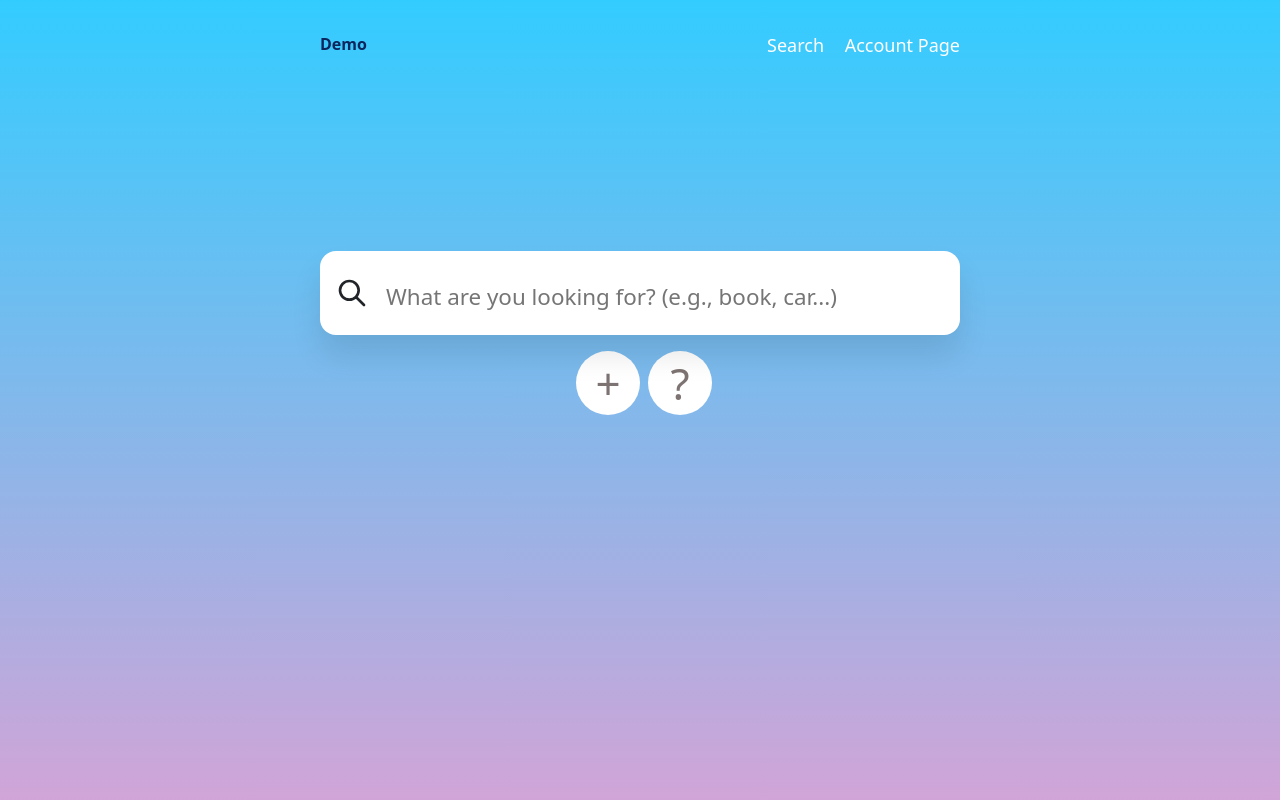
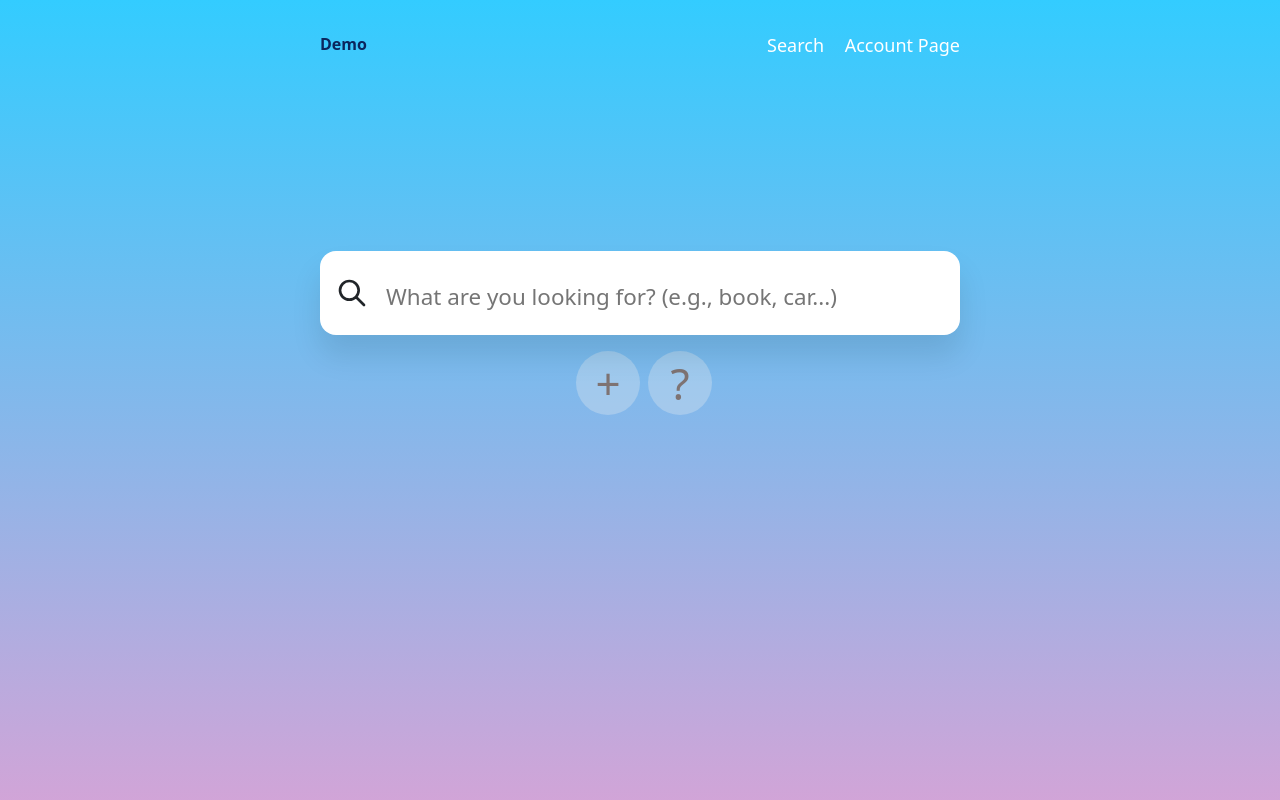
Before and after one commit to nidaozcelik/search-engine-app, a React (Create React App) app: page / in a window 1280 px wide. Shown: the top 800 px of the page. Built offline with nearby package versions, Linux system fonts and the light colour scheme.

Commit message:
words slice, general refactor made

```diff
--- a/public/index.html
+++ b/public/index.html
@@ -24,7 +24,6 @@
       work correctly both with client-side routing and a non-root public URL.
       Learn how to configure a non-root public URL by running `npm run build`.
     -->
-    <title>React App</title>
   </head>
   <body>
     <noscript>You need to enable JavaScript to run this app.</noscript>
--- a/src/assets/navbar.scss
+++ b/src/assets/navbar.scss
@@ -55,7 +55,6 @@
   color: #7e7373;
   cursor: pointer;
   margin-left: 0.5rem;
-  background-color: #fff;
   display: flex;
   align-items: center;
   justify-content: center;
--- a/src/components/search/add-word.jsx
+++ /dev/null
@@ -1,74 +0,0 @@
-import React, { useEffect, useState, useContext } from 'react'
-import { useSelector, useDispatch } from "react-redux"
-import Form from 'react-bootstrap/Form'
-import Button from 'react-bootstrap/Button'
-import InputGroup from 'react-bootstrap/InputGroup'
-import { wordAdd, resetWord, setNotifications, resetNotifications, setShowNotification } from "../../features/words-slice"
-import Toast from 'react-bootstrap/Toast'
-import ToastContainer from 'react-bootstrap/ToastContainer'
-import { SearchContext } from './search-context'
-
-const AddWord = () => {
-  const { word, setAddWord } = useContext(SearchContext)
-
-  const dispatch = useDispatch()
-  const [meaning, setMeaning] = useState()
-
-  const notifications = useSelector((state) => state.words.notifications)
-  const showNotification = useSelector((state) => state.words.showNotification)
-
-  useEffect(() => {
-    resetNotifications()
-  }, [])
-
-  const toggleShowStatus = () => {
-    dispatch(setShowNotification(false))
-    dispatch(resetNotifications())
-  }
-
-  const handChangeMeaningState = (e) => {
-    setMeaning(e)
-  }
-
-  const handleOnClickAddWord = () => {
-    dispatch(wordAdd({ name: word, meaning: meaning }))
-    dispatch(setNotifications(
-      {
-        key: Math.random(),
-        status: 'Success',
-        message: 'Successfully saved.'
-      }))
-    dispatch(setShowNotification(true))
-    setAddWord(false)
-    dispatch(resetWord())
-  }
-
-  return <div className='add-word'>
-    <InputGroup>
-      <Form.Control
-        className='add-word-input'
-        placeholder="Add meaning"
-        as="textarea"
-        onChange={(e) => handChangeMeaningState(e.target.value)}
-      />
-      <Button variant="outline-secondary" id="button-addon2" onClick={handleOnClickAddWord}>
-        Add
-      </Button>
-    </InputGroup>
-    <ToastContainer position="top-end" className="p-3">
-      {
-        notifications &&
-        notifications.map(notification => {
-          return <Toast onClose={toggleShowStatus} key={notification.key} show={showNotification} animation={false}>
-            <Toast.Header>
-              <strong className="me-auto">{notification.status}</strong>
-            </Toast.Header>
-            <Toast.Body>{notification.message}</Toast.Body>
-          </Toast>
-        })
-      }
-    </ToastContainer>
-  </div>
-}
-
-export default AddWord
--- a/src/components/search/index.jsx
+++ b/src/components/search/index.jsx
@@ -1,46 +1,39 @@
-import React, { useState } from 'react'
-import { useSelector, useDispatch } from "react-redux"
-import { setWord, resetWord, setNotifications, resetNotifications, setShowNotification } from "../../features/words-slice"
+import React from 'react'
+import { useSelector, useDispatch } from 'react-redux'
 import Toast from 'react-bootstrap/Toast'
 import ToastContainer from 'react-bootstrap/ToastContainer'
-import AddWord from './add-word'
-import SearchContent from './search-content'
+import {
+  setSearchedWord, setShowWord, resetShowWord, setShowCreateModal, setNotifications,
+  resetNotifications, setShowNotification
+} from '../../features/words-slice'
 import { SearchContext } from './search-context'
+import SearchShowWord from './search-show-word'
+import SearchCreateWord from './search-create-word'
 
 const Search = () => {
   const dispatch = useDispatch()
-  const [showData, setShowData] = useState([])
-  const [showAddWord, setAddWord] = useState(false)
-
-  const word = useSelector((state) => state.words.word)
-  const data = useSelector((state) => state.words.data)
-  const notifications = useSelector((state) => state.words.notifications)
-  const showNotification = useSelector((state) => state.words.showNotification)
+  const { words: { data, showWord, searchedWord }, createWord: { showCreateModal }, notifications: { notificationsList, showNotification } } = useSelector(state => state.words)
 
   const toggleShowStatus = () => {
     dispatch(setShowNotification(false))
     dispatch(resetNotifications())
   }
 
-  const toggleShowAddWord = () => {
-    setAddWord(!showAddWord)
-    dispatch(setShowNotification(false))
-    dispatch(resetNotifications())
-    setShowData([])
+  const handleOnClickCreateWord = () => {
+    dispatch(setShowCreateModal(true))
+    dispatch(resetShowWord())
   }
 
   const handChangeWordState = (e) => {
-    dispatch(setWord(e))
+    dispatch(setSearchedWord(e))
   }
 
   const handleOnClickSearch = () => {
-    if (word && data.some(item => item.name === word)) {
-      let findWord = data.find(item => item.name.includes(word))
-      setShowData([findWord])
-      setAddWord(false)
+    if (searchedWord && data.some(item => item.name === searchedWord)) {
+      let findWord = data.find(item => item.name.includes(searchedWord))
+      dispatch(setShowWord([findWord]))
       dispatch(resetNotifications())
     } else {
-      dispatch(resetWord())
       dispatch(setNotifications(
         {
           key: Math.random(),
@@ -48,45 +41,50 @@ const Search = () => {
           message: 'This word has no meaning. If you want, you can add it by pressing the (+) button.'
         }))
       dispatch(setShowNotification(true))
-      setAddWord(false)
     }
   }
 
   const contextValue = {
-    word,
-    setAddWord,
-    showData,
+    searchedWord,
+    showWord,
+    notificationsList,
+    showNotification,
+    showCreateModal,
   }
 
   return <SearchContext.Provider value={contextValue}>
     <div className='search-wrapper'>
       <div className='search-header'>
         <div className='search-box'>
-          <input placeholder='What are you looking for? (e.g., book, car...)' onChange={(e) => handChangeWordState(e.target.value)}>
+          <input
+            placeholder='What are you looking for? (e.g., book, car...)'
+            onChange={(e) => handChangeWordState(e.target.value)}
+            value={searchedWord}
+          >
           </input>
-          <svg class="w-6 h-6 search-icon" fill="none" stroke="currentColor" viewBox="0 0 24 24" xmlns="http://www.w3.org/2000/svg"><path strokeLinecap="round" strokeLinejoin="round" strokeWidth="2" d="M21 21l-6-6m2-5a7 7 0 11-14 0 7 7 0 0114 0z"></path></svg>
+          <svg class='w-6 h-6 search-icon' fill='none' stroke='currentColor' viewBox='0 0 24 24' xmlns='http://www.w3.org/2000/svg'><path strokeLinecap='round' strokeLinejoin='round' strokeWidth='2' d='M21 21l-6-6m2-5a7 7 0 11-14 0 7 7 0 0114 0z'></path></svg>
         </div>
         <div className='search-button'>
-          <button className='add' onClick={toggleShowAddWord}>+</button>
-          <button className='search' onClick={handleOnClickSearch}>?</button>
+          <button className='add' onClick={handleOnClickCreateWord} disabled={!searchedWord}>+</button>
+          <button className='search' onClick={handleOnClickSearch} disabled={!searchedWord}>?</button>
         </div>
       </div>
       <div className='search-content'>
-        <SearchContent showData={showData} />
-        <ToastContainer position="top-end" className="p-3">
+        <SearchShowWord />
+        <ToastContainer position='top-end' className='p-3'>
           {
-            notifications &&
-            notifications.map(notification => {
+            notificationsList &&
+            notificationsList.map(notification => {
               return <Toast onClose={toggleShowStatus} key={notification.key} show={showNotification} animation={false}>
                 <Toast.Header>
-                  <strong className="me-auto">{notification.status}</strong>
+                  <strong className='me-auto'>{notification.status}</strong>
                 </Toast.Header>
                 <Toast.Body>{notification.message}</Toast.Body>
               </Toast>
             })
           }
         </ToastContainer>
-        {showAddWord && <AddWord />}
+        {searchedWord && showCreateModal && <SearchCreateWord />}
       </div>
     </div>
   </SearchContext.Provider>
--- a/src/components/search/search-content.jsx
+++ /dev/null
@@ -1,19 +0,0 @@
-import React, { useContext } from 'react'
-import { SearchContext } from './search-context'
-
-const SearchContent = () => {
-  const { showData } = useContext(SearchContext)
-
-  return <>
-    {
-      showData.map(data => {
-        return <>
-          <span className='content-name'>{data.name}; </span>
-          <span className='content-meaning'>{data.meaning}</span>
-        </>
-      })
-    }
-  </>
-}
-
-export default SearchContent
--- /dev/null
+++ b/src/components/search/search-create-word.jsx
@@ -0,0 +1,64 @@
+import React, { useEffect, useState, useContext } from 'react'
+import { useDispatch } from 'react-redux'
+import Form from 'react-bootstrap/Form'
+import Button from 'react-bootstrap/Button'
+import Modal from 'react-bootstrap/Modal'
+import { createWord,resetSearchedWord, resetShowCreateModal, setNotifications, resetNotifications, setShowNotification } from '../../features/words-slice'
+import { SearchContext } from './search-context'
+
+const SearchCreateWord = () => {
+  const dispatch = useDispatch()
+  const { searchedWord, showCreateModal } = useContext(SearchContext)
+
+  const [meaning, setMeaning] = useState('')
+
+  const handleClose = () => {
+    dispatch(resetShowCreateModal())
+  }
+
+  const handleOnClickCreateWord = () => {
+    dispatch(createWord({ name: searchedWord, meaning: meaning }))
+    dispatch(setNotifications(
+      {
+        key: Math.random(),
+        status: 'Success',
+        message: 'Successfully saved.'
+      }))
+
+    handleClose()
+    dispatch(setShowNotification(true))
+    dispatch(resetSearchedWord())
+  }
+
+  const handleChangeMeaning = (e) => {
+    setMeaning(e)
+  }
+
+  useEffect(() => {
+    resetNotifications()
+  }, [])
+
+  return <div className='add-word'>
+    <Modal show={showCreateModal} onHide={handleClose} animation={false}>
+      <Modal.Header closeButton>
+        <Modal.Title>{searchedWord}</Modal.Title>
+      </Modal.Header>
+      <Modal.Body>
+        <Form>
+          <Form.Group
+            className="mb-3"
+            controlId="exampleForm.ControlTextarea1"
+          >
+            <Form.Control as="textarea" rows={3} onChange={(e) => handleChangeMeaning(e.target.value)} />
+          </Form.Group>
+        </Form>
+      </Modal.Body>
+      <Modal.Footer>
+        <Button variant="secondary" onClick={handleClose}>Close</Button>
+        <Button variant="primary" onClick={handleOnClickCreateWord}>Save</Button>
+      </Modal.Footer>
+    </Modal>
+  </div>
+}
+
+export default SearchCreateWord
--- /dev/null
+++ b/src/components/search/search-show-word.jsx
@@ -0,0 +1,26 @@
+import React, { useContext, useEffect } from 'react'
+import { useDispatch } from 'react-redux'
+import { resetShowCreateModal } from '../../features/words-slice'
+import { SearchContext } from './search-context'
+
+const SearchShowWord = () => {
+  const dispatch = useDispatch()
+  const { showWord } = useContext(SearchContext)
+
+  useEffect(() => {
+    dispatch(resetShowCreateModal())
+  }, [showWord])
+
+  return <>
+    {
+      (showWord || []).map(data => {
+        return <div key={Math.random()}>
+          <span className='content-name'>{data.name}; </span>
+          <span className='content-meaning'>{data.meaning}</span>
+        </div>
+      })
+    }
+  </>
+}
+
+export default SearchShowWord
--- a/src/features/words-slice.js
+++ b/src/features/words-slice.js
@@ -1,8 +1,7 @@
 import { createSlice } from "@reduxjs/toolkit";
 
-export const words = createSlice({
-  name: 'words',
-  initialState: {
+const initialState = {
+  words: {
     data: [
       {
         name: 'book',
@@ -13,37 +12,63 @@ export const words = createSlice({
         meaning: 'a car or automobile is a motor vehicle with wheels. Most definitions of cars say that they run primarily on roads, seat one to eight people, have four wheels, and mainly transport people instead of goods.',
       }
     ],
-    word: '',
-    notifications: [],
+    showWord: [],
+    searchedWord: '',
+  },
+  createWord: {
+    showCreateModal: false
+  },
+  notifications: {
+    notificationsList: [],
     showNotification: false
   },
+}
 
+export const words = createSlice({
+  name: 'words',
+  initialState: initialState,
   reducers: {
-    setWord: (state, action) => {
-      state.word = action.payload
+    setSearchedWord: (state, action) => {
+      state.words.searchedWord = action.payload
     },
-    resetWord: (state, action) => {
-      state.word = ''
+    resetSearchedWord: (state, action) => {
+      state.words.searchedWord = initialState.words.searchedWord
     },
-    wordAdd: (state, action) => {
-      state.data.push(action.payload)
+    createWord: (state, action) => {
+      state.words.data.push(action.payload)
+    },
+    setShowWord: (state, action) => {
+      state.words.showWord = action.payload
+    },
+    resetShowWord: (state, action) => {
+      state.words.showWord = initialState.words.showWord
+    },
+    setShowCreateModal: (state, action) => {
+      state.createWord.showCreateModal = action.payload
+    },
+    resetShowCreateModal: (state, action) => {
+      state.createWord.showCreateModal = initialState.createWord.showCreateModal
     },
     setNotifications: (state, action) => {
-      state.notifications.push(action.payload)
+      state.notifications.notificationsList.push(action.payload)
     },
     setShowNotification: (state, action) => {
-      state.showNotification = action.payload
+      state.notifications.showNotification = action.payload
     },
     resetNotifications: (state, action) => {
-      state.notifications = []
+      state.notifications = initialState.notifications
     }
   }
-});
+})
 
 export const {
-  setWord,
-  resetWord,
-  wordAdd,
+  setSearchedWord,
+  resetSearchedWord,
+  createWord,
+  setShowWord,
+  resetShowWord,
+  setShowCreateModal,
+  resetShowCreateModal,
   setNotifications,
   resetNotifications,
   setShowNotification
```
